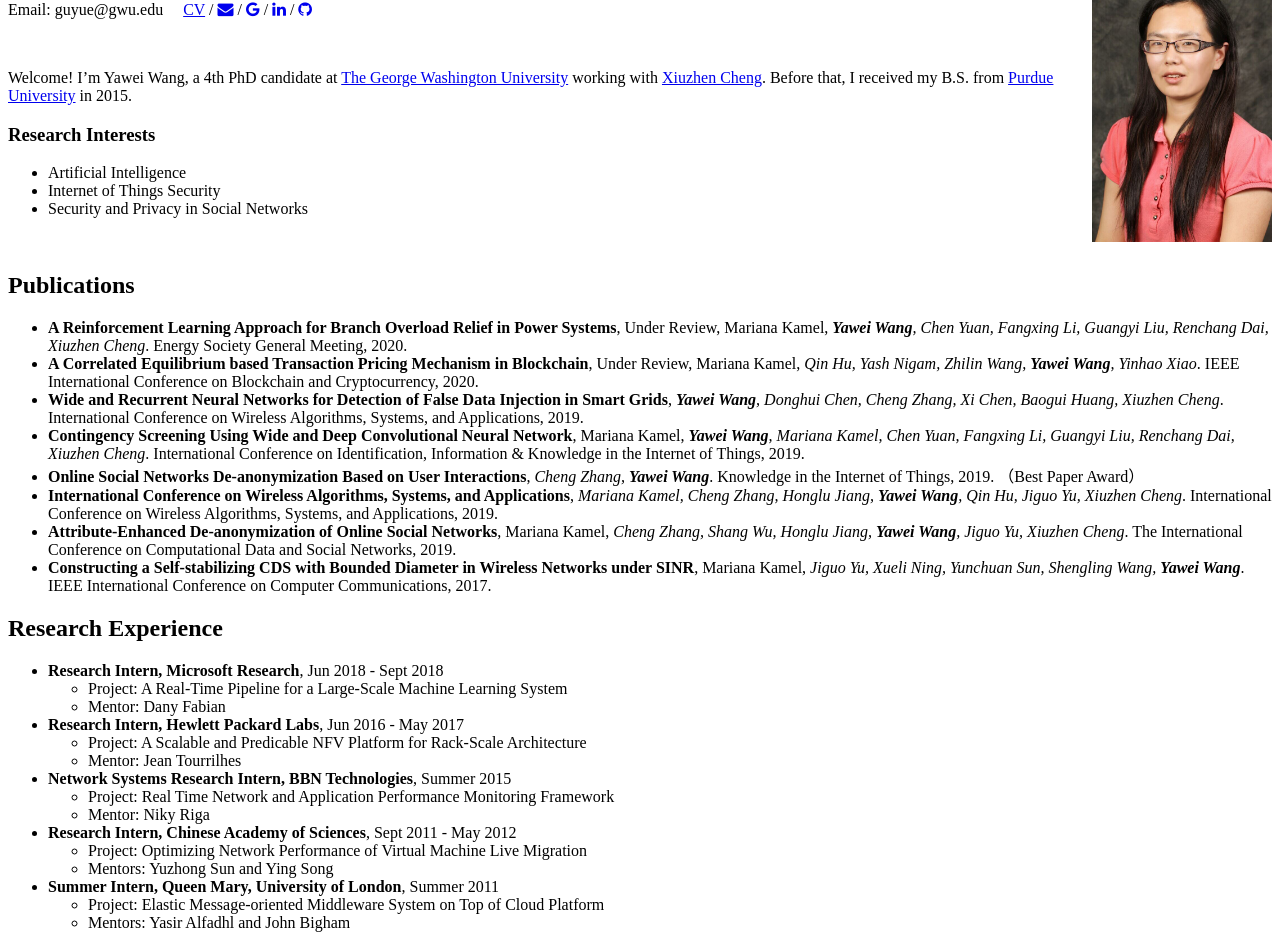
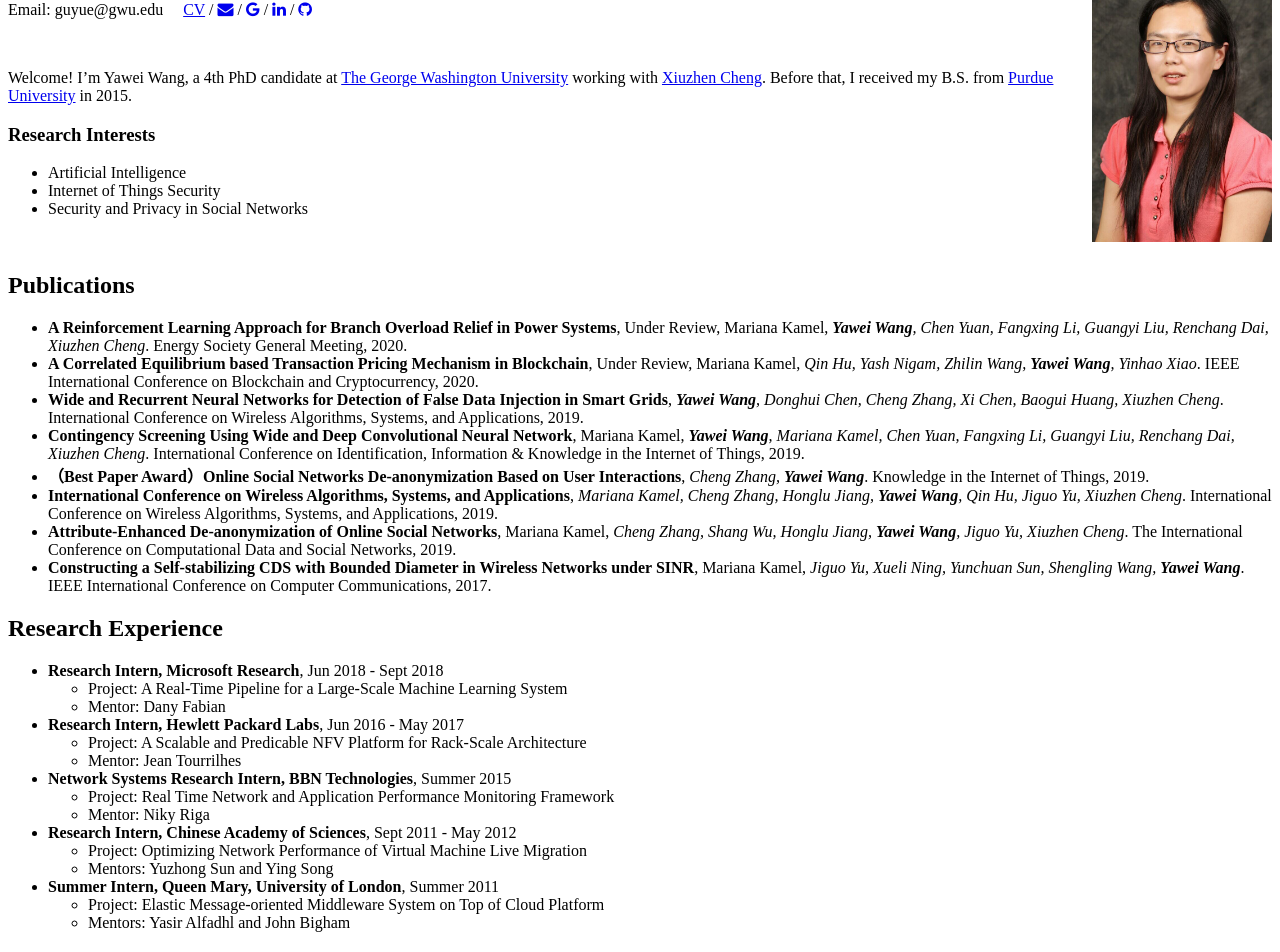
Before and after one commit to yawei-wang/yawei-wang.github.io, a Jekyll site: the page built from index.md, in a window 1280 px wide. Shown: the part 187-1139 px from the top of the page. Built offline with Jekyll 4.4.1, drawn with Linux system fonts in a browser that asks for light colours; nearby versions of some CDN libraries.

```diff
--- a/index.md
+++ b/index.md
@@ -26,7 +26,7 @@ Welcome! I'm Yawei Wang, a 4th PhD candidate at [The George Washington Universit
   * **A Correlated Equilibrium based Transaction Pricing Mechanism in Blockchain**, Under Review, Mariana Kamel, *Qin Hu, Yash Nigam, Zhilin Wang, __Yawei Wang__, Yinhao Xiao*. IEEE International Conference on Blockchain and Cryptocurrency, 2020.
   * **Wide and Recurrent Neural Networks for Detection of False Data Injection in Smart Grids**, *__Yawei Wang__, Donghui Chen, Cheng Zhang, Xi Chen, Baogui Huang, Xiuzhen Cheng*. International Conference on Wireless Algorithms, Systems, and Applications, 2019.
   * **Contingency Screening Using Wide and Deep Convolutional Neural Network**, Mariana Kamel, *__Yawei Wang__, Mariana Kamel, Chen Yuan, Fangxing Li, Guangyi Liu, Renchang Dai, Xiuzhen Cheng*. International Conference on Identification, Information &  Knowledge in the Internet of Things, 2019.
-  * **Online Social Networks De-anonymization Based on User Interactions**, *Cheng Zhang, __Yawei Wang__*. Knowledge in the Internet of Things, 2019. （Best Paper Award）
+  * **（Best Paper Award）Online Social Networks De-anonymization Based on User Interactions**, *Cheng Zhang, __Yawei Wang__*. Knowledge in the Internet of Things, 2019.
   * **International Conference on Wireless Algorithms, Systems, and Applications**, *Mariana Kamel, Cheng Zhang, Honglu Jiang, __Yawei Wang__, Qin Hu, Jiguo Yu, Xiuzhen Cheng*. International Conference on Wireless Algorithms, Systems, and Applications, 2019.
   * **Attribute-Enhanced De-anonymization of Online Social Networks**, Mariana Kamel, *Cheng Zhang, Shang Wu, Honglu Jiang, __Yawei Wang__, Jiguo Yu, Xiuzhen Cheng*. The International Conference on Computational Data and Social Networks, 2019.
   * **Constructing a Self-stabilizing CDS with Bounded Diameter in Wireless Networks under SINR**, Mariana Kamel, *Jiguo Yu, Xueli Ning, Yunchuan Sun, Shengling Wang, __Yawei Wang__*. IEEE International Conference on Computer Communications, 2017.
```
